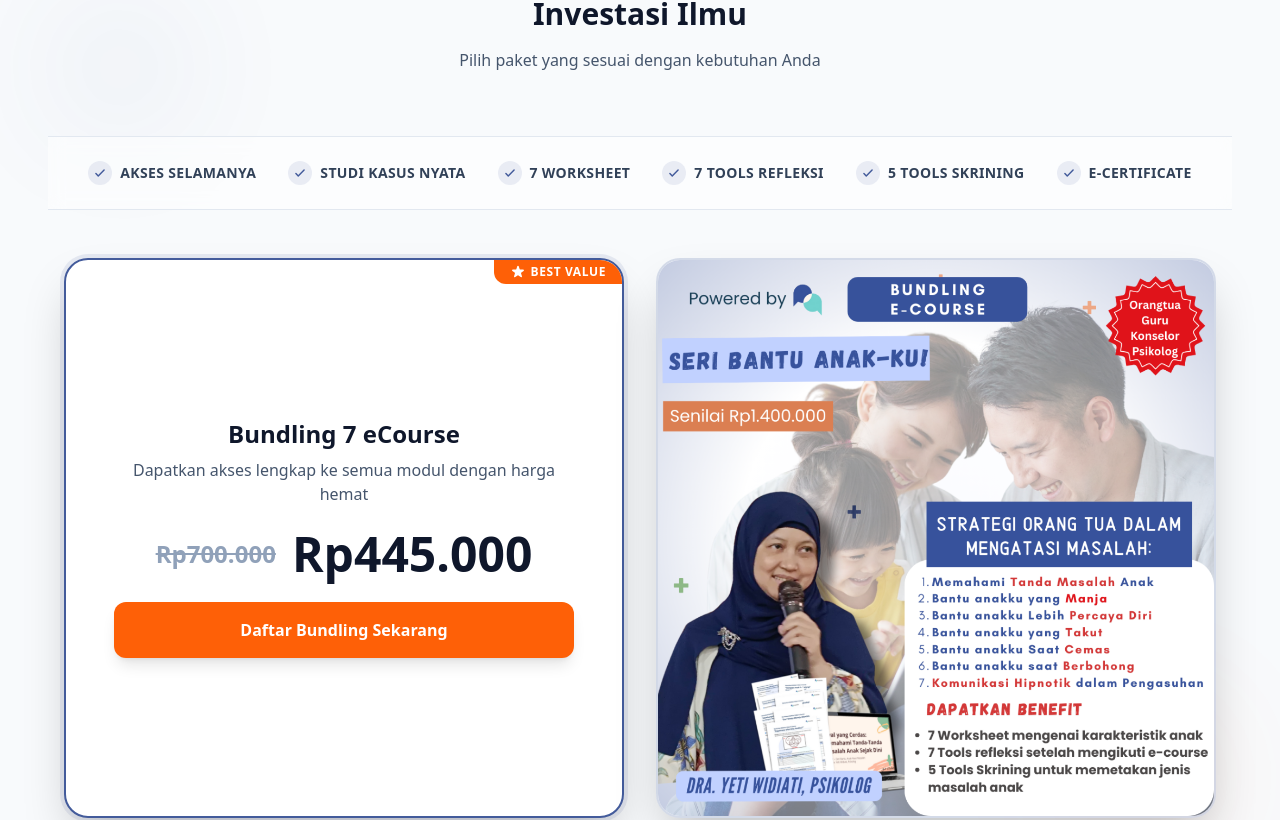
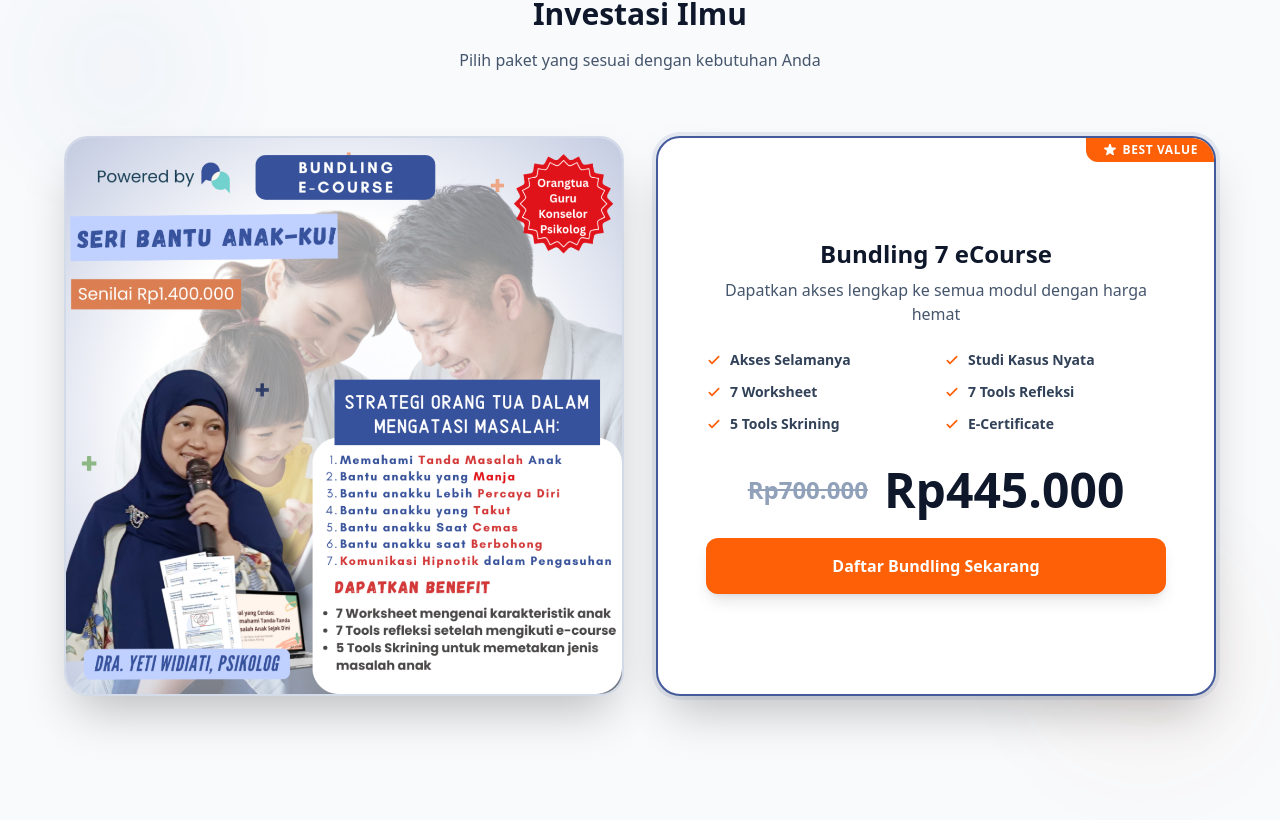
Before and after one commit to websitepraktiqu/marketing, a Next.js app: page /seri-bantu-anakku in a window 1280 px wide. Shown: the part 5719-6539 px from the top of the page. Built offline with nearby package versions, Linux system fonts and the light colour scheme.

Commit message:
feat: Create new marketing page for "Seri Bantu Anakku" including roadmap, FAQ, and testimonials sections.

```diff
--- a/app/seri-bantu-anakku/page.tsx
+++ b/app/seri-bantu-anakku/page.tsx
@@ -658,7 +658,7 @@ export default function SeriBantuAnakku() {
                         <p className="text-slate-600">Pilih paket yang sesuai dengan kebutuhan Anda</p>
                     </div>
 
-                    <FeaturesBar />
+
 
 
 
@@ -667,7 +667,7 @@ export default function SeriBantuAnakku() {
                     <div className="max-w-6xl mx-auto mb-12">
                         <div className="grid grid-cols-1 lg:grid-cols-2 gap-8 items-center">
                             {/* Column 1: Pricing Card */}
-                            <div className="order-2 lg:order-1 bg-white rounded-3xl shadow-2xl overflow-hidden border-2 border-[#435b9b] relative hover:shadow-[0_25px_50px_-12px_rgba(67,91,155,0.25)] transition-all duration-500 hover:-translate-y-2 group ring-4 ring-[#435b9b]/10 p-8 md:p-12 lg:h-full flex flex-col justify-center">
+                            <div className="order-2 lg:order-2 bg-white rounded-3xl shadow-2xl overflow-hidden border-2 border-[#435b9b] relative hover:shadow-[0_25px_50px_-12px_rgba(67,91,155,0.25)] transition-all duration-500 hover:-translate-y-2 group ring-4 ring-[#435b9b]/10 p-8 md:p-12 lg:h-full flex flex-col justify-center">
                                 <div className="absolute top-0 right-0 bg-[#fe6007] text-white text-xs font-bold px-4 py-1 rounded-bl-xl uppercase tracking-wider flex items-center gap-1 z-20">
                                     <svg className="w-4 h-4" fill="currentColor" viewBox="0 0 20 20"><path d="M9.049 2.927c.3-.921 1.603-.921 1.902 0l1.07 3.292a1 1 0 00.95.69h3.462c.969 0 1.371 1.24.588 1.81l-2.8 2.034a1 1 0 00-.364 1.118l1.07 3.292c.3.921-.755 1.688-1.54 1.118l-2.8-2.034a1 1 0 00-1.175 0l-2.8 2.034c-.784.57-1.838-.197-1.539-1.118l1.07-3.292a1 1 0 00-.364-1.118L2.98 8.72c-.783-.57-.38-1.81.588-1.81h3.461a1 1 0 00.951-.69l1.07-3.292z" /></svg>
                                     Best Value
@@ -676,6 +676,25 @@ export default function SeriBantuAnakku() {
                                 <div className="text-center relative z-10">
                                     <h3 className="text-2xl font-bold text-slate-900 mb-2">Bundling 7 eCourse</h3>
                                     <p className="text-slate-600 mb-6 font-medium">Dapatkan akses lengkap ke semua modul dengan harga hemat</p>
+
+                                    {/* Benefits List */}
+                                    <div className="grid grid-cols-2 gap-x-4 gap-y-3 mb-8 text-left">
+                                        {[
+                                            "Akses Selamanya",
+                                            "Studi Kasus Nyata",
+                                            "7 Worksheet",
+                                            "7 Tools Refleksi",
+                                            "5 Tools Skrining",
+                                            "E-Certificate"
+                                        ].map((benefit, idx) => (
+                                            <div key={idx} className="flex items-center gap-2">
+                                                <svg className="w-4 h-4 text-[#fe6007] shrink-0" fill="none" viewBox="0 0 24 24" stroke="currentColor">
+                                                    <path strokeLinecap="round" strokeLinejoin="round" strokeWidth="2.5" d="M5 13l4 4L19 7" />
+                                                </svg>
+                                                <span className="text-slate-700 text-sm font-bold">{benefit}</span>
+                                            </div>
+                                        ))}
+                                    </div>
                                     <div className="flex flex-col md:flex-row items-center justify-center gap-2 md:gap-4 mb-6">
                                         <span className="text-2xl text-slate-400 line-through font-bold">Rp700.000</span>
                                         <span className="text-5xl font-extrabold text-slate-900">
@@ -692,7 +711,7 @@ export default function SeriBantuAnakku() {
                             </div>
 
                             {/* Column 2: Banner Image */}
-                            <div className="order-1 lg:order-2 relative w-full aspect-square rounded-3xl overflow-hidden shadow-2xl border-2 border-[#435b9b]/20 hover:scale-[1.02] transition-transform duration-500">
+                            <div className="order-1 lg:order-1 relative w-full aspect-square rounded-3xl overflow-hidden shadow-2xl border-2 border-[#435b9b]/20 hover:scale-[1.02] transition-transform duration-500">
                                 <Image
                                     src="/images/seri-bantu-anakku/bundling-banner.png"
                                     alt="Banner Bundling Seri Bantu Anakku"
```
